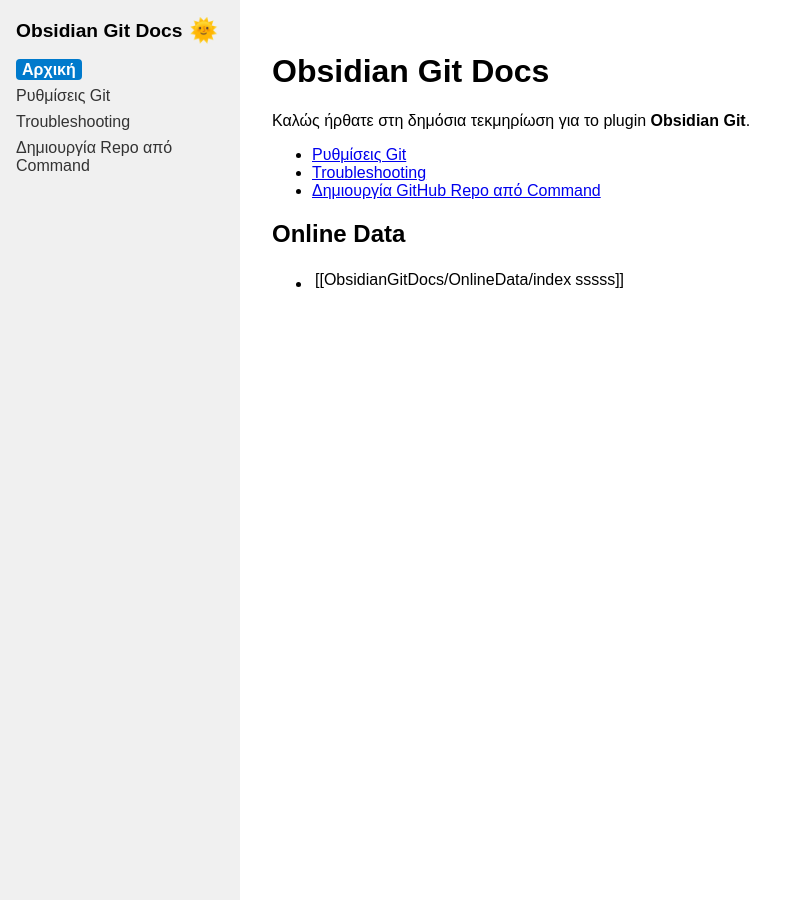
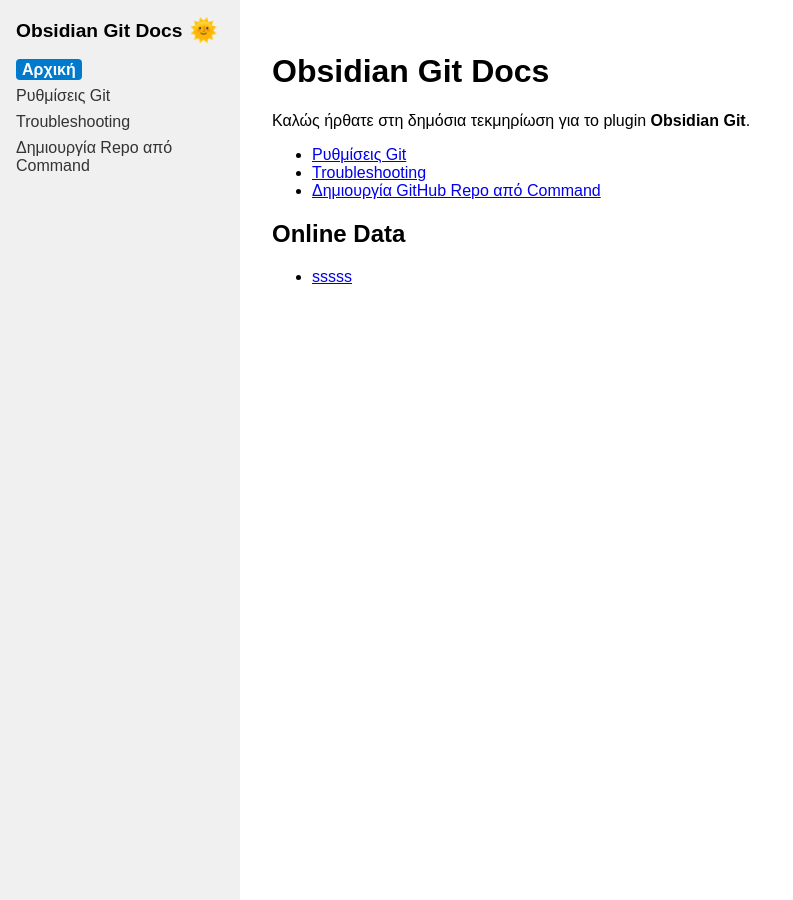
Before and after one commit to ssamartzis/ObsidianGitDocs, a Jekyll site: the page built from index.md, in a window 1280 px wide. Shown: the whole page, without its empty margins (0-793 px from the left). Built offline with Jekyll 4.4.1, drawn with Linux system fonts in a browser that asks for light colours.

Commit message:
Auto-update from parent repo on 2025-10-07 20:45:25

```diff
--- a/index.md
+++ b/index.md
@@ -12,4 +12,4 @@
 - [Δημιουργία GitHub Repo από Command](create_github_repo_from_command)
 
 ## Online Data
-- [[ObsidianGitDocs/OnlineData/index|sssss]]
+- [sssss](ObsidianGitDocs/OnlineData/index.md)
```
